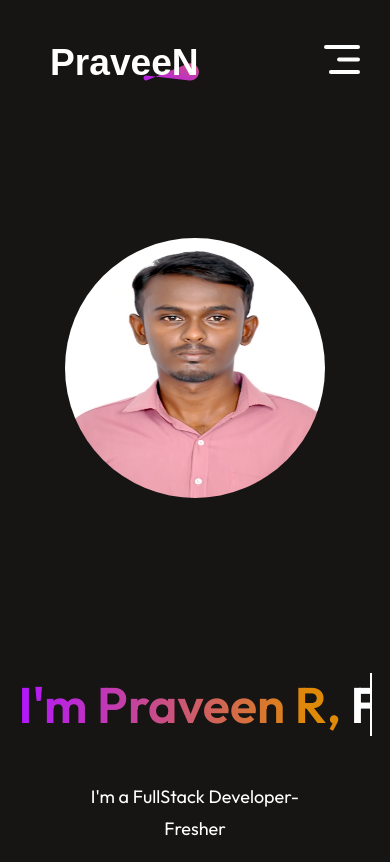
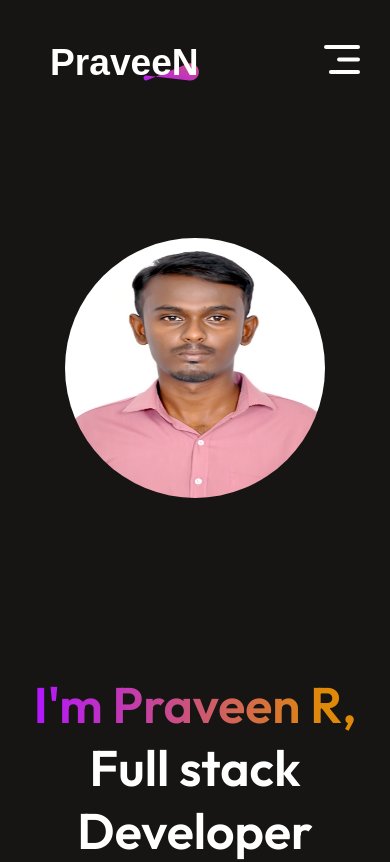
Before and after one commit to praveen030703/Personal_portfolio, a React (Create React App) app: page / in a window 390 px wide. Shown: the top 862 px of the page. Built offline with nearby package versions, Linux system fonts and the light colour scheme.

Commit message:
modifie hero.css

```diff
--- a/src/Components/Hero/hero.css
+++ b/src/Components/Hero/hero.css
@@ -16,9 +16,6 @@
 .hero h1 {
   white-space: nowrap;
   overflow: hidden;
-  width: 35ch;
-  border-right: 2px solid white;
-  animation: typing 3.5s steps(35), blink 0.5s step-end infinite alternate;
   font-size: 90px;
   font-weight: 600;
   text-align: center;
@@ -81,6 +78,14 @@
   border-color: #b415ff;
 }
 
+@media (min-width: 769px) {
+  .hero h1 {
+    width: 35ch;
+    border-right: 2px solid white;
+    animation: typing 3.5s steps(35), blink 0.5s step-end infinite alternate;
+  }
+}
+
 @media (max-width: 768px) {
   .hero img {
     margin-bottom: 120px;
@@ -91,8 +96,13 @@
 
   .hero h1 {
     margin-top: 20px;
-    width: 90%;
     font-size: 50px;
+    animation: none;
+    font-size: 50px;
+    width: auto;
+    animation: none;
+    border-right: none;
+    white-space: normal;
   }
 
   .hero p {
```
